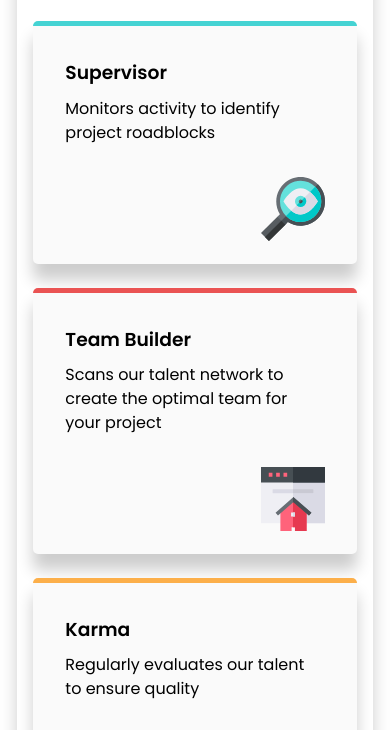
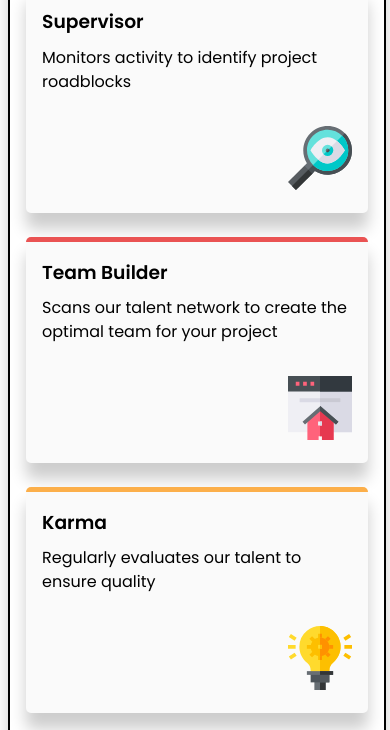
Before and after one commit to HayBeeCoder/four_card_section, a plain HTML site: page index.html in a window 390 px wide. Shown: the part 318-1048 px from the top of the page. Drawn offline with Linux system fonts and the light colour scheme.

Commit message:
Add files via upload

```diff
--- a/style.css
+++ b/style.css
@@ -105,7 +105,10 @@
 
  @media screen and (max-width: 600px) {
      .container {
-         padding: 2rem 0;
+         width: 100%;
+         margin: 0 auto;
+         padding: 0.2em 0;
+         border: 2px solid black;
      }
      .col {
          display: block;
@@ -115,6 +118,7 @@
      }
      div[class *="card__"] {
          margin-bottom: 1.5rem;
+         padding: 1em;
      }
      .header {
          text-align: center;
```
